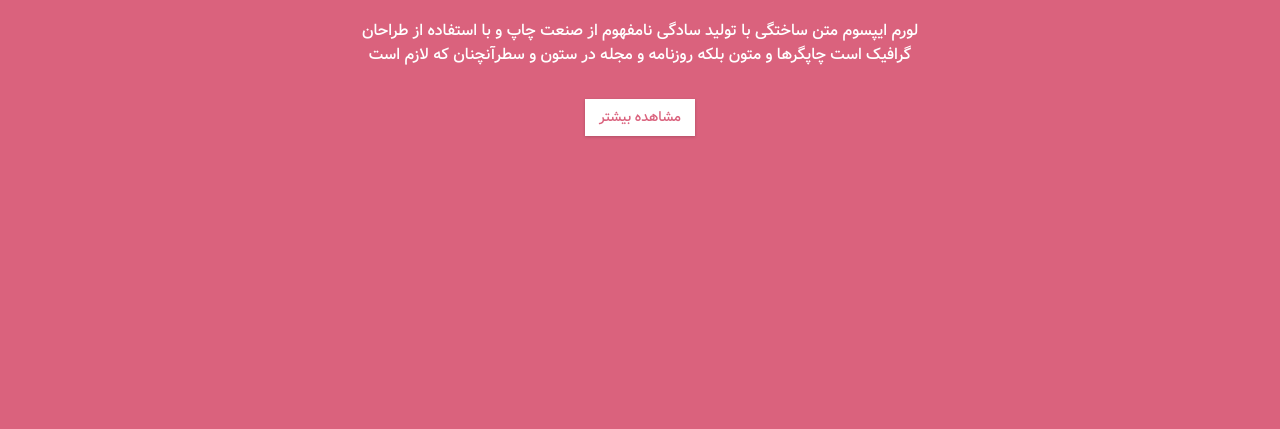
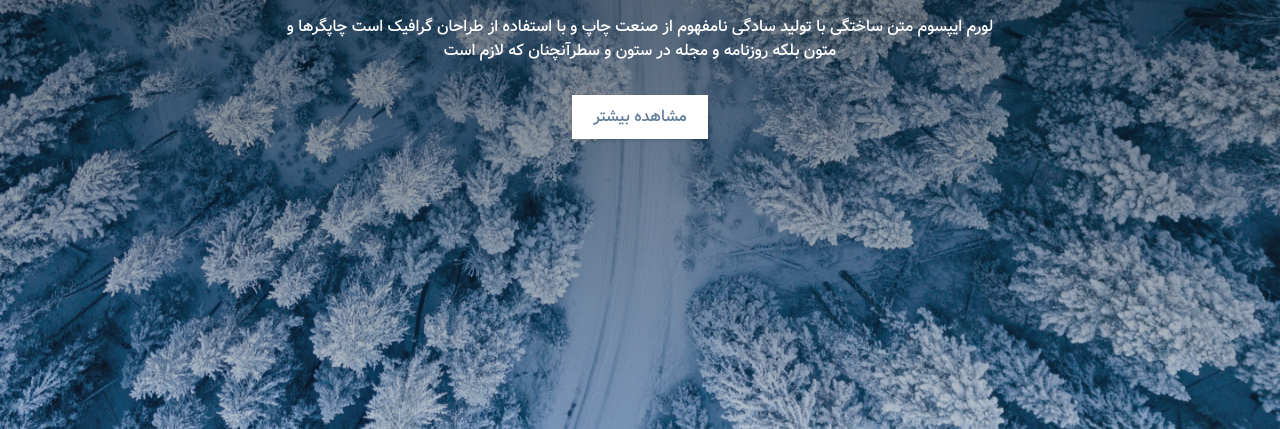
Before and after one commit to ali-gh-dev/flexbox, a plain HTML site: page index.html in a window 1280 px wide. Shown: the part 371-800 px from the top of the page. Drawn offline with Linux system fonts and the light colour scheme; files whose address does not match are found by name.

Commit message:
hero (css-part2)

```diff
--- a/css/main.css
+++ b/css/main.css
@@ -171,4 +171,30 @@ hero
 .btn-hero {
     background: var(--clr-white);
     color: var(--clr-primary-2);
+    padding: 0.5rem 1.2rem;
+    font-size: 1rem;
 }
+
+.btn-hero:hover {
+    background: transparent;
+    color: var(--clr-white);
+    border-color: var(--clr-white);
+}
+
+@media screen and (min-width: 768px) {
+    .hero {
+        background: linear-gradient(rgba(0, 0, 0, 0.7), rgba(0, 0, 0, 0.2)), url("../images/1.jpg") center/cover no-repeat;
+    }
+
+    .hero-banner {
+        padding: 0;
+    }
+
+    .hero-banner p {
+        max-width: 45rem;
+    }
+
+    .btn-hero {
+        color: var(--clr-grey-2);
+    }
+}
```
Also changed, not shown: images/1.jpg (added).
